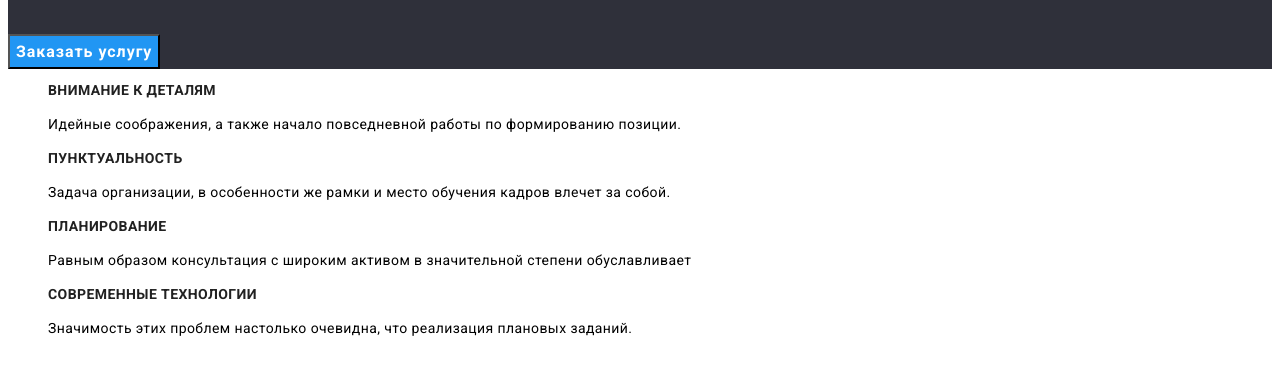
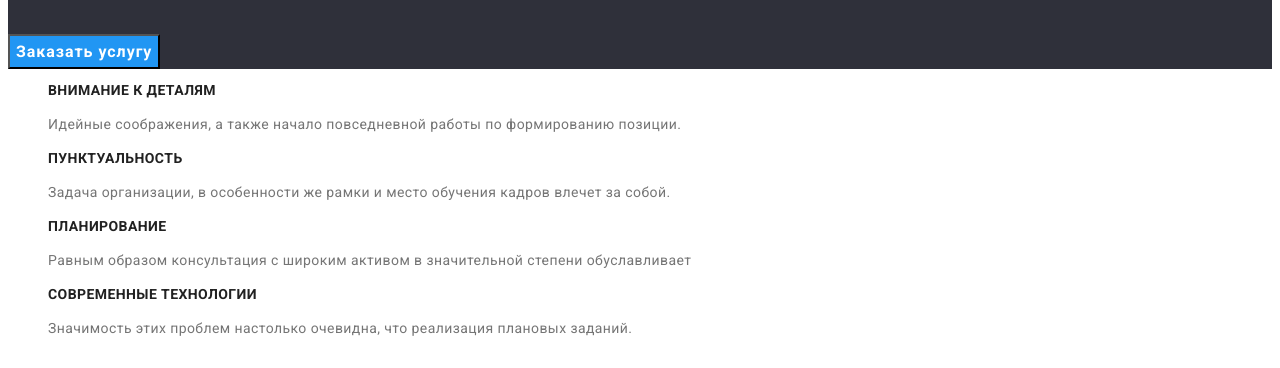
Before and after one commit to asst199162/goit-markup-hw-02, a plain HTML site: page index.html in a window 1280 px wide. Shown: the part 247-615 px from the top of the page. Drawn offline with Linux system fonts and the light colour scheme.

Commit message:
исправил цвет

```diff
--- a/css/styles.css
+++ b/css/styles.css
@@ -24,6 +24,7 @@ body {
   font-size: 14px;
   line-height: 1.71;
   letter-spacing: 0.03em;
+  color: var(--main-text-color);
 }
 
 .list {
```
